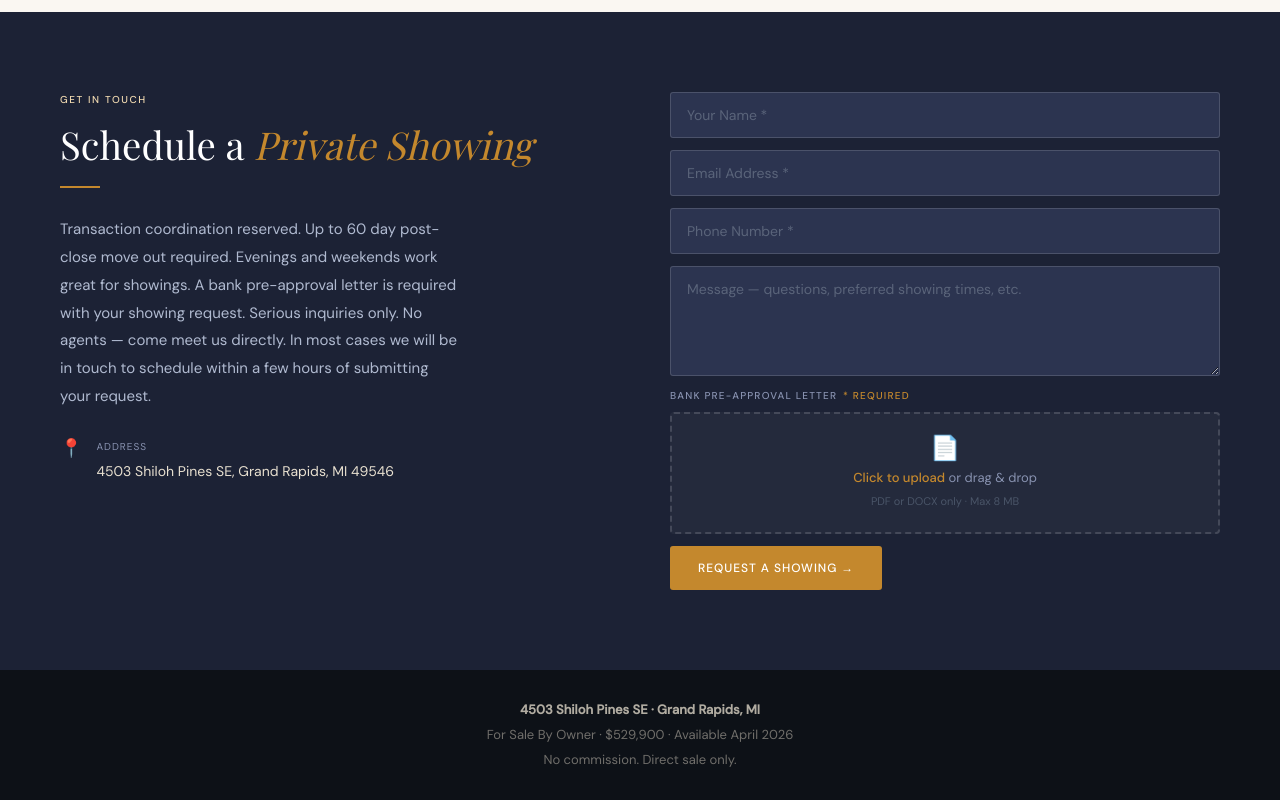
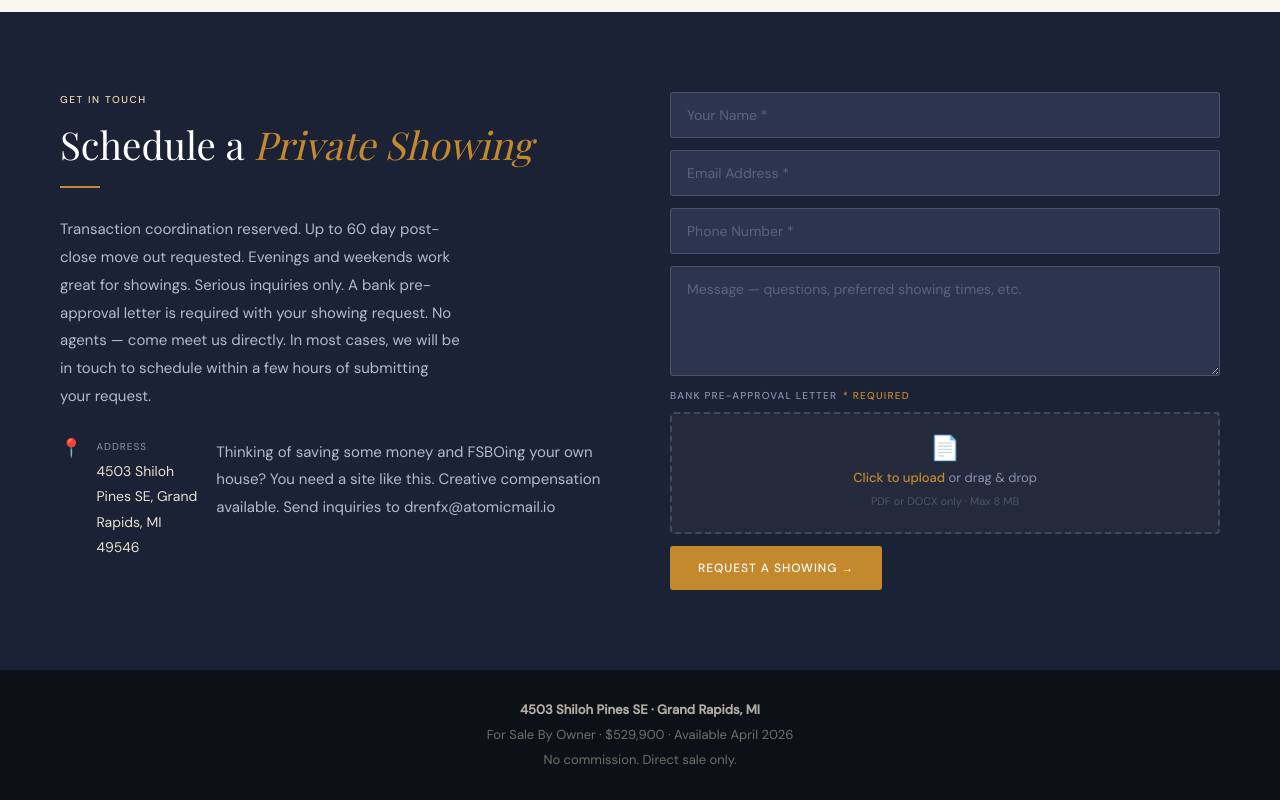
Before and after one commit to baldnbeardd/shiloh-pines, a website: page Shiloh-Pines/index.html in a window 1280 px wide. Shown: the part 4292-5092 px from the top of the page. Drawn offline with nearby package versions, Linux system fonts and the light colour scheme; a web font is replaced by a local one.

Commit message:
Update index.html

```diff
--- a/Shiloh-Pines/index.html
+++ b/Shiloh-Pines/index.html
@@ -646,11 +646,12 @@
       <span class="section-tag">Get In Touch</span>
       <div class="section-title">Schedule a <em>Private Showing</em></div>
       <span class="divider"></span>
-      <p class="body-text" style="max-width:400px;margin-bottom:28px">Transaction coordination reserved. Up to 60 day post-close move out required. Evenings and weekends work great for showings. A bank pre-approval letter is required with your showing request. Serious inquiries only. No agents &mdash; come meet us directly. In most cases we will be in touch to schedule within a few hours of submitting your request.</p>
+      <p class="body-text" style="max-width:400px;margin-bottom:28px">Transaction coordination reserved. Up to 60 day post-close move out requested. Evenings and weekends work great for showings. Serious inquiries only. A bank pre-approval letter is required with your showing request. No agents &mdash; come meet us directly. In most cases, we will be in touch to schedule within a few hours of submitting your request.</p>
       <div class="contact-info">
         <div class="c-detail">
           <span class="c-icon">&#x1F4CD;</span>
           <div><span class="c-label">Address</span><span class="c-val">4503 Shiloh Pines SE, Grand Rapids, MI 49546</span></div>
+          <p class="body-text" style="max-width:400px;margin-bottom:28px">Thinking of saving some money and FSBOing your own house? You need a site like this. Creative compensation available. Send inquiries to drenfx@atomicmail.io</p>
         </div>
       </div>
     </div>
```
